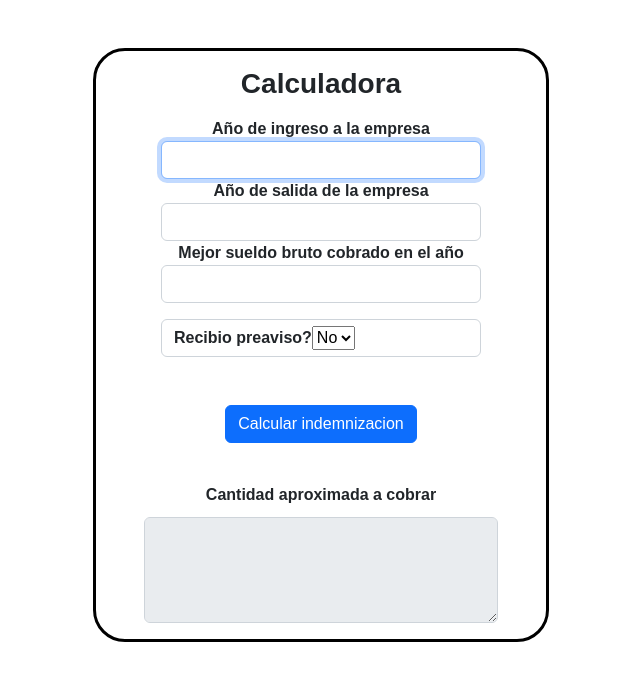
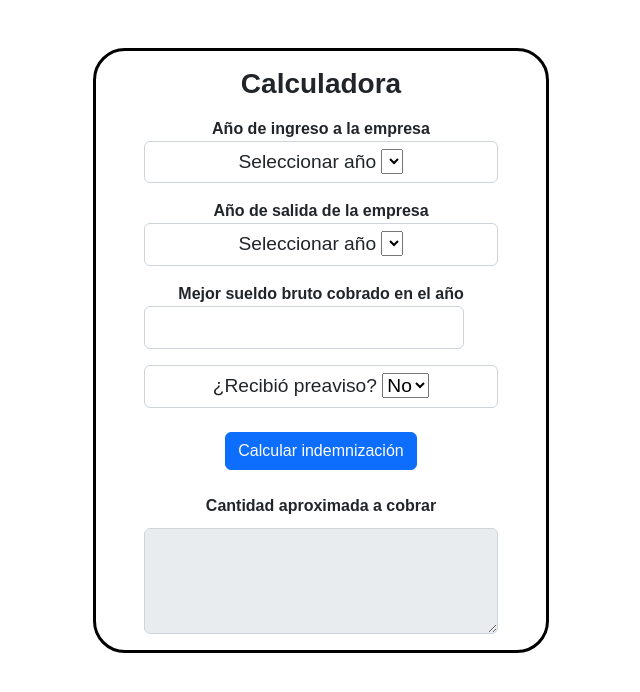
Before and after one commit to PerPab/calculadora-ind, a plain HTML site: page index.html in a window 1280 px wide. Shown: the whole page, without its empty margins (319-959 px from the left). Drawn offline with Linux system fonts and the light colour scheme.

Commit message:
selector-de-fecha

```diff
--- a/css/estilos.css
+++ b/css/estilos.css
@@ -6,7 +6,6 @@
     font-family: 'Montserrat', sans-serif;
     font-family: 'Open Sans', sans-serif;
     font-family: 'Rajdhani', sans-serif;
-
 }
 
 .contenedor{
@@ -20,7 +19,6 @@
     align-items: center;
     border: solid 3px black;
     border-radius: 2rem;
-
 }
 #resultado{
     margin-top: 3%;
@@ -36,20 +34,27 @@
 
 body{
     width: 100%;
-
 }
 
 .boton{
     width:fit-content;
-    justify-content: center;
-    align-items: center;
 }
 
 .entrada{
-
     display: flex;
     justify-items: center;
     width: 20rem;
+    font-size: 1.2rem;
+    font-weight: bold;
+}
+
+.salidaAno, .ingresoAno{
+    font-size: 1.2rem;
+}
+
+.centrar-boton{
+    display: flex;
+    justify-content: center;
 }
 
 
@@ -62,9 +67,7 @@ body{
    .boton{
 
         width: fit-content;
-        display: flex;
-        justify-content: center;
-        align-items: center;
+
 
    }
    .contenedor{
--- a/index.html
+++ b/index.html
@@ -20,33 +20,44 @@
             <label for="ingreso">
                 <b>Año de ingreso a la empresa</b>
             </label>
-            <input type="text" class="form-control entrada" id="ingreso" autofocus="true">
+            <div class="form-group form-control  mb-3 ingresoAno">
+                <label for="ingreso">Seleccionar año</label>
 
+                <select name="ingreso" id="ingreso">
+
+                </select>
             </div>
+
             <div class="form-group">
                 <label for="salida">
                     <b>Año de salida de la empresa</b>
                 </label>
-            <input type="text" class="form-control entrada" id="salida">
+                <div class="form-group form-control mb-3 salidaAno">
+                    <label for="salida">Seleccionar año</label>
 
+                    <select name="salida" id="salida">
+
+                    </select>
                 </div>
                 <div class="form-group">
                     <label for="sueldo-bruto">
                         <b>Mejor sueldo bruto cobrado en el año</b>
                     </label>
-            <input type="text" class="form-control entrada" id="sueldo-bruto">
+                    <input type="text" class="form-control entrada text-center" id="sueldo-bruto">
 
                 </div>
-        <div class="form-group form-control mt-3 entrada">
-            <label for="pre-aviso"><b>Recibio preaviso? </b></label>
+                <div class="form-group form-control mt-3 salidaAno">
+                    <label for="pre-aviso">¿Recibió preaviso? </label>
                     <select name="pre-aviso" id="pre-aviso">
                         <option value="no">No</option>
                         <option value="si">Si</option>
                     </select>
                 </div>
 
-        <div class="row boton mt-5 mb-4">
-            <input type="button" id="boton" class="btn btn-primary" value="Calcular indemnizacion">
+                <div class="centrar-boton">
+                    <div class="row boton mt-4 mb-2 ">
+                        <input type="button" id="boton" class="btn btn-primary" value="Calcular indemnización">
+                    </div>
                 </div>
 
                 <div class="form-group mt-3 mb-3 salida">
@@ -55,9 +66,20 @@
                         readonly></textarea>
                 </div>
 
+
+            </div>
+
+
+        </div>
+
+    </div>
+
+
     <script src="./js/bootstrap.bundle.min.js"></script>
     <script src="./js/jquery-3.6.3.slim.min.js"></script>
     <script src="./js/script.js"></script>
+
+
 </body>
 
 </html>
--- a/js/script.js
+++ b/js/script.js
@@ -1,6 +1,18 @@
 
 
  $(document).ready( function(){
+
+    function mostrarAno(){
+        let fecha = new Date();
+        let ano = fecha.getFullYear();
+        let ingreso = document.getElementById('ingreso');
+        let salida = document.getElementById('salida');
+        for(i=ano; i>=1900; i--){
+            ingreso.options.add(new Option(i,i));
+            salida.options.add(new Option(i,i));
+        }
+    }
+    window.onload = mostrarAno;
 
 
 
@@ -33,8 +45,9 @@
                 }
 
                 let dineroApagar = (sueldo * aniosTrabajados) + dineroPreAviso;
+                let formato = Intl.NumberFormat().format(dineroApagar);
 
-                $('#resultado').val( `$ ${dineroApagar}`);
+                $('#resultado').val( `$ ${formato}`);
                 }
             else{
                 $('#resultado').val( `Uno de los valores ingresados no es un número`);
```
Lines whose indentation alone changed are shown as unchanged.
